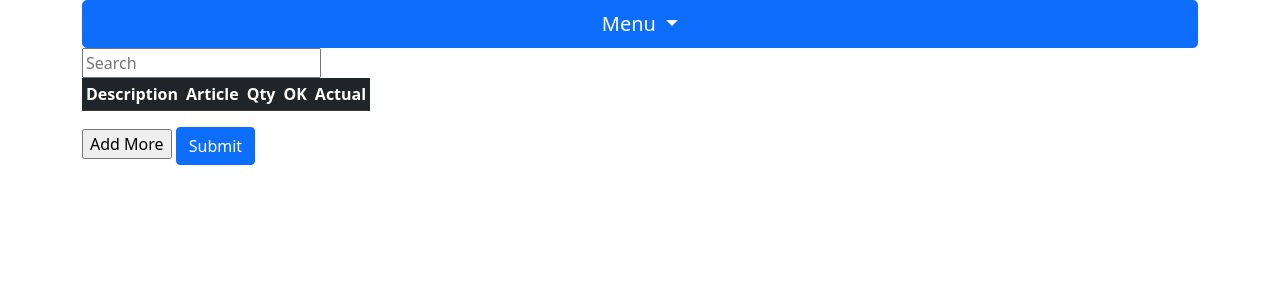
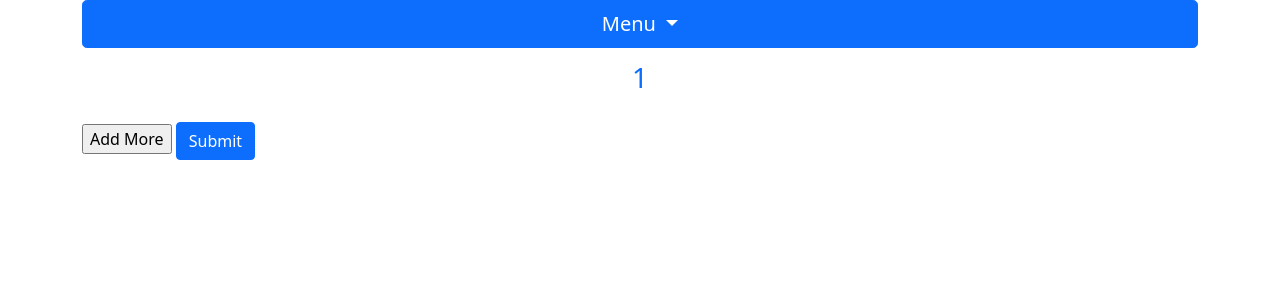
Before and after one commit to maxpryg/warehouse, a Django app: page /trucks/3827/1/ in a window 1280 px wide. Shown: the top 300 px of the page. Run offline with Django 3.2, Linux system fonts and the light colour scheme; data comes from the database, SQL or seed files in the repository; both versions use the stored data as it was after the commit; lists and menus that the app fills with data are empty.

Commit message:
commit before branch

```diff
--- a/trucks/forms.py
+++ b/trucks/forms.py
@@ -24,23 +24,20 @@ class EntryForm(forms.ModelForm):
         self.fields['material_description'].widget.attrs.update({
             'readonly': 'readonly',
             #'size':15,
-            'class': 'form-control form-control-sm form-control-plaintext',
+            'class': 'form-control form-control-sm form-control-plaintext text-end',
         })
         self.fields['material'].widget.attrs.update({
             'readonly': 'readonly',
             #'size':8,
-            'class':'center-align',
-            'class': 'form-control form-control-sm',
-            'class': 'form-control form-control-sm form-control-plaintext',
+            'class': 'form-control form-control-sm form-control-plaintext text-end',
         })
         self.fields['quantity'].widget.attrs.update({
             'readonly': 'readonly',
-            'class': 'form-control form-control-sm',
-            'class': 'right-align form-control form-control-sm form-control-plaintext',
+            'class': 'right-align form-control form-control-sm form-control-plaintext text-end',
         })
         self.fields['quantity_received'].widget.attrs.update({
             #'size':4,
-            'class': 'form-control form-control-sm',
+            'class': 'form-control form-control-sm text-end',
         })
 
     class Meta:
--- a/trucks/static/trucks/script.js
+++ b/trucks/static/trucks/script.js
@@ -33,3 +33,22 @@ $(document).ready(function(){
     });
   });
 });
+
+window.addEventListener("load", function() {
+  $("#form_set tr").each(function(){
+    var checked_badge = $(this).find("#checked_badge");
+    var total_badge = $(this).find("#total_badge");
+    var claim_badge = $(this).find("#claim_badge");
+
+    if (checked_badge.text() === total_badge.text()) {
+      checked_badge.removeClass("bg-secondary");
+      checked_badge.addClass("bg-info");
+    }
+
+    if (parseInt(claim_badge.text(), 10) > 0) {
+      console.log("in IF");
+      claim_badge.removeClass("bg-light");
+      claim_badge.addClass("bg-danger");
+    }
+  });
+});
--- a/trucks/static/trucks/style.css
+++ b/trucks/static/trucks/style.css
@@ -1,7 +1,3 @@
-.center-align {
-  text-align: center;
-}
-
 /* Remove arrows from number inputs */
 input::-webkit-outer-spin-button,
 input::-webkit-inner-spin-button {
@@ -17,7 +13,6 @@ input[type=number] {
   table-layout: fixed;
   width: 100%;
   white-space: nowrap;
-  font-size: 0.8rem;
 }
 
 #form_set td {
--- a/trucks/templates/trucks/handling-unit-detail.html
+++ b/trucks/templates/trucks/handling-unit-detail.html
@@ -1,15 +1,13 @@
 {% extends "base.html" %}
 
 {% block content %}
-  <div>
-    <input type="text" id="search" placeholder="Search">
-  </div>
-
   <form method="post" enctype="multipart/form-data" class="needs-validation">
   {% csrf_token %}
   {{ formset.management_form }}
-    <div class="table-responsive-sm">
-      <table id="form_set" class="table table-sm table-striped table-hover w-auto">
+    <div class="table-responsive-sm hscroll">
+      <table id="form_set" class="table table-sm table-striped table-hover caption-top">
+        <caption class="fs-3 text-center text-primary">{{ handling_unit }}</caption>
+<!--
         <thead class="table-dark">
           <tr>
             <th scope="col">Description</th>
@@ -19,8 +17,9 @@
             <th scope="col">Actual</th>
           </tr>
         </thead>
+-->
         {% for form in formset %}
-        <tr class="form_row">
+        <tr>
           {% for field in form %}
           <td>{{ field.errors }}{{ field }}</td>
           {% endfor %}
--- a/trucks/views.py
+++ b/trucks/views.py
@@ -105,4 +105,4 @@ def handling_unit_detail(request, pk, hu):
     else:
         formset = EntryFormSet(queryset=queryset)
     return render(request, 'trucks/handling-unit-detail.html',
-        {'formset': formset})
+        {'formset': formset, 'handling_unit': hu})
```
Also changed, not shown: trucks/templates/trucks/truck-detail.html (+18 -5 lines), db.sqlite3.
